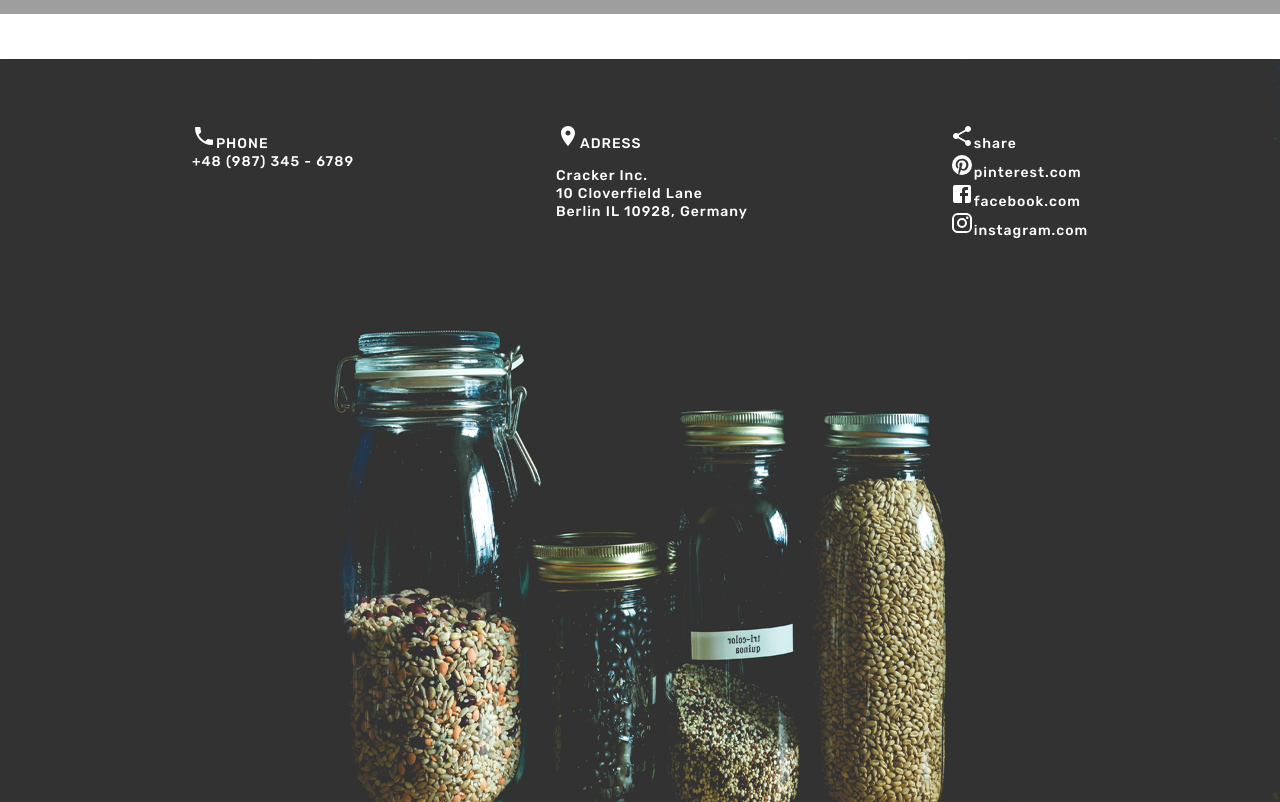
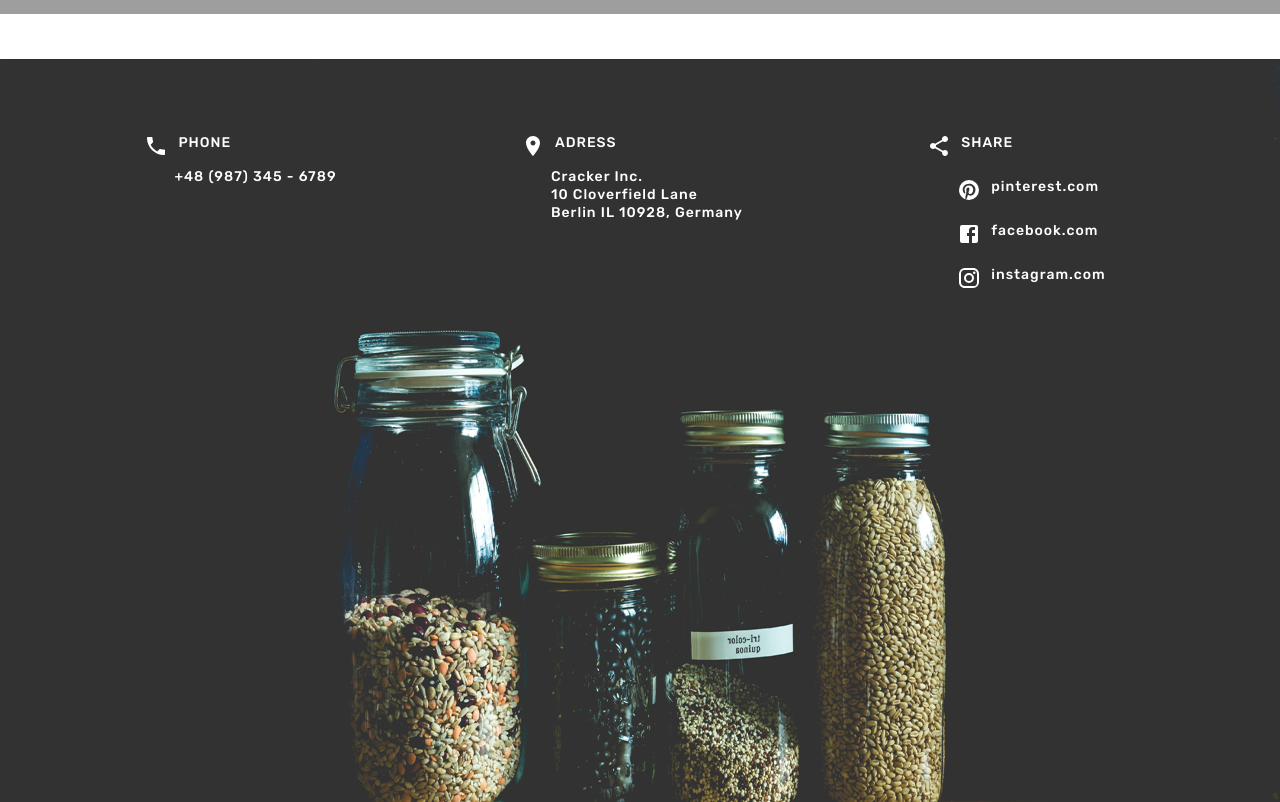
Before and after one commit to arybary/cracker_sliders, a React (Create React App) app: page / in a window 1280 px wide. Shown: the part 2260-3062 px from the top of the page. Built offline with nearby package versions, Linux system fonts and the light colour scheme; grey boxes are pictures that could not be loaded.

Commit message:
fix footer

```diff
--- a/src/components/Layout/Footer/Footer.styled.ts
+++ b/src/components/Layout/Footer/Footer.styled.ts
@@ -10,7 +10,7 @@ export const StyledFooter = styled.footer`
   background-image: url("footer_cracker.png");
   background-repeat: no-repeat;
   background-position: center;
-  background-size:100% 788px;
+  background-size: 100% 788px;
   display: flex;
   flex-wrap: wrap;
   height: 788px;
@@ -18,9 +18,20 @@ export const StyledFooter = styled.footer`
   justify-content: space-evenly;
   padding: 110px 0;
   color: #fff;
-  gap:10px;
+  gap: 10px;
+`;
+
+export const StyledTitle = styled.div`
+  display: flex;
+  gap: 10px;
+  padding: 10px 0px;
+`;
+
+export const StyledText = styled.div`
+  padding: 0 30px;
 `;
 
 export const StyledLink = styled.a`
-text-decoration:none;
-color:#fff`
+  text-decoration: none;
+  color: #fff;
+`;
--- a/src/components/Layout/Footer/index.tsx
+++ b/src/components/Layout/Footer/index.tsx
@@ -1,5 +1,10 @@
 import React from "react";
-import { StyledFooter, StyledLink } from "./Footer.styled";
+import {
+  StyledFooter,
+  StyledLink,
+  StyledText,
+  StyledTitle,
+} from "./Footer.styled";
 import {
   Share,
   Pinterest,
@@ -12,46 +17,51 @@ import {
 const Footer: React.FC = () => (
   <StyledFooter>
     <div>
-      <div>
+      <StyledTitle>
         <Phone />
-        PHONE
+
+        <span>PHONE</span>
+      </StyledTitle>
+      <StyledText>
+        <StyledLink href="tel:+489873456789">+48 (987) 345 - 6789</StyledLink>
+      </StyledText>
     </div>
     <div>
-        <StyledLink href="tel:+489873456789">+48 (987) 345 - 6789</StyledLink>
-      </div>
-    </div>
-    <div>
+      <StyledTitle>
         <LocationOn />
         ADRESS
-      <div>
-        <p>
+      </StyledTitle>
+      <StyledText>
         Cracker Inc. <br />
         10 Cloverfield Lane <br />
         Berlin IL 10928, Germany
-        </p>
-      </div>
+      </StyledText>
     </div>
     <div>
+      <StyledTitle>
         <Share />
-      share
-      <div>
+        SHARE
+      </StyledTitle>
+      <StyledText>
+        <StyledTitle>
           <Pinterest />
           <StyledLink target="_blank" href="/">
             pinterest.com
           </StyledLink>
-      </div>
-      <div>
+        </StyledTitle>
+        <StyledTitle>
           <Facebook />
           <StyledLink target="_blank" href="/">
             facebook.com
           </StyledLink>
-      </div>
-      <div>
+        </StyledTitle>
+        <StyledTitle>
           <Instagram />
           <StyledLink target="_blank" href="/">
             instagram.com
           </StyledLink>
-      </div>
+        </StyledTitle>
+      </StyledText>
     </div>
   </StyledFooter>
 );
```
Lines whose indentation alone changed are shown as unchanged.
